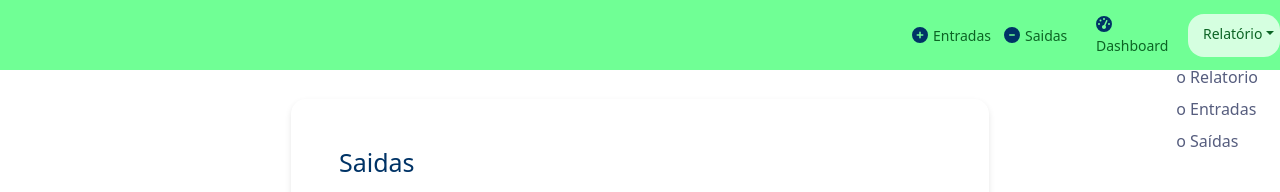
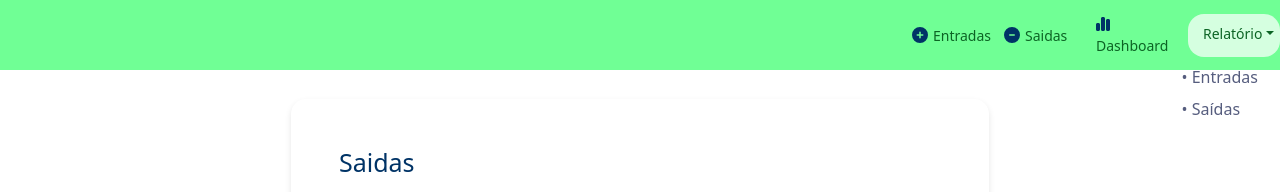
Before and after one commit to biancacostamelo/sistema-financeiro, a React (Create React App) app in the folder sistema/: page /Saidas in a window 1280 px wide. Both pictures are taken after a click on the button "Relatório". Shown: the top 192 px of the page. Built offline with nearby package versions, Linux system fonts and the light colour scheme.

Commit message:
melhorando funcionalidade dos inputs

```diff
--- a/sistema/src/components/sidebar.jsx
+++ b/sistema/src/components/sidebar.jsx
@@ -1,7 +1,7 @@
 import React from "react";
 import { Link } from "react-router-dom/cjs/react-router-dom";
 import { useEffect } from "react";
-import { faPlusCircle, faMinusCircle, faTachometerAlt } from '@fortawesome/free-solid-svg-icons';
+import { faPlusCircle, faMinusCircle, faChartSimple } from '@fortawesome/free-solid-svg-icons';
 import { FontAwesomeIcon } from '@fortawesome/react-fontawesome';
 import '../css/style.css'
 import NavDropdown from 'react-bootstrap/NavDropdown';
@@ -45,7 +45,7 @@ const Sidebar = () => {
                     <div className="areaMenu pb-2 pt-2 pl-1" >
                         <Link to='/Dashboard'>
                             <button className="areaMenu">
-                                <FontAwesomeIcon icon={faTachometerAlt} color="#003366" style={{ marginRight: 5 + 'px', fontSize: '16px' }} />
+                                <FontAwesomeIcon icon={faChartSimple} color="#003366" style={{ marginRight: 5 + 'px', fontSize: '16px' }} />
                                 Dashboard
                             </button>
                         </Link>
@@ -54,9 +54,8 @@ const Sidebar = () => {
                         <button className="areaMenu">
                             <NavDropdown title="Relatório" id="navbarScrollingDropdown" className='anavbar'>
                                 <Link to='/Relatorio' >
-                                    <NavDropdown.Item> <Link to='/Relatorio'>o Relatorio</Link></NavDropdown.Item>
-                                    <NavDropdown.Item> <Link to='/tableentradas'>o Entradas</Link></NavDropdown.Item>
-                                    <NavDropdown.Item> <Link to='/tablesaidas'>o Saídas</Link></NavDropdown.Item>
+                                    <NavDropdown.Item> <Link to='/tableentradas'>• Entradas</Link></NavDropdown.Item>
+                                    <NavDropdown.Item> <Link to='/tablesaidas'>• Saídas</Link></NavDropdown.Item>
                                 </Link>
                             </NavDropdown>
                         </button>
--- a/sistema/src/paginas/entradas.jsx
+++ b/sistema/src/paginas/entradas.jsx
@@ -53,13 +53,13 @@ const Entradas = () => {
                         </div>
                         <div className="col-md-6 r campoLabel">
                             <label htmlFor="preco" className="label">preço</label>
-                            <input type="number" value={preco} onChange={(e) => setPreco(e.target.value)} />
+                            <input required type="number" value={preco} onChange={(e) => setPreco(e.target.value)} />
                         </div>
                     </div>
                     <div className="row mb-4">
                         <div className="col-md-6 campoLabel">
                             <label htmlFor="data" className="label">data</label>
-                            <input type="date" className="input" value={data} onChange={(e) => setData(e.target.value)} />
+                            <input required type="date" className="input" value={data} onChange={(e) => setData(e.target.value)} />
                         </div>
                         <div className="col-md-6 campoLabel">
                             <label htmlFor="data" className="label">descrição</label>
--- a/sistema/src/paginas/saidas.jsx
+++ b/sistema/src/paginas/saidas.jsx
@@ -56,7 +56,7 @@ const Saidas = () => {
                         </div>
                         <div className="col-sm-6 r campoLabel">
                             <label htmlFor="preco" className="label">preço</label>
-                            <input type="number" value={preco} onChange={(e) => setPreco(e.target.value)} />
+                            <input required type="number" value={preco} onChange={(e) => setPreco(e.target.value)} />
                         </div>
                     </div>
                     <div className="row mb-4">
@@ -73,7 +73,7 @@ const Saidas = () => {
                         </div>
                         <div className="col-sm-6 campoLabel">
                             <label htmlFor="dataSaidas" className="label">data</label>
-                            <input type="date" className="input" value={dataSaidas} onChange={(e) => setDatasaidas(e.target.value)} />
+                            <input required type="date" className="input" value={dataSaidas} onChange={(e) => setDatasaidas(e.target.value)} />
                         </div>
                     </div>
                     <div className="row mb-4" >
```
